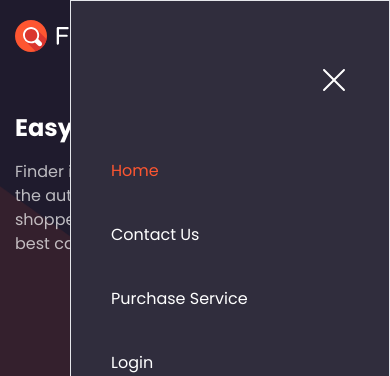
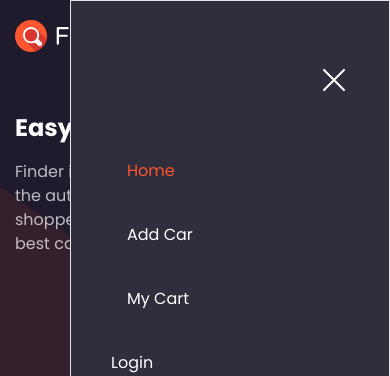
Before and after one commit to sabbirsami/automotive-client-site, a React (Vite) app: page / in a window 390 px wide. Both pictures are taken after a click on the button 347 px from the left and 32 px from the top of the page. Shown: the top 376 px of the page. Built offline with nearby package versions, Linux system fonts and the light colour scheme; no server answers.

Commit message:
responsive done

```diff
--- a/src/components/dashboard/AddCar.jsx
+++ b/src/components/dashboard/AddCar.jsx
@@ -84,8 +84,8 @@ const AddCar = () => {
             <div className=" pb-32 pt-10">
                 <h2 className="text-2xl font-semibold py-6">Add Car</h2>
                 <form className="" onSubmit={handleSubmit}>
-                    <div className="grid grid-cols-3 gap-6">
-                        <div className="">
+                    <div className="grid lg:grid-cols-3 grid-cols-1 lg:gap-6">
+                        <div className="pb-6">
                             <div className="bg-[#282435] p-2 rounded-lg items-center h-96  w-full">
                                 {file ? (
                                     <img
--- a/src/components/navbar/Navbar.jsx
+++ b/src/components/navbar/Navbar.jsx
@@ -95,27 +95,26 @@ const Navbar = () => {
                                         <ul className="flex flex-col items-start gap-y-10">
                                             <li>
                                                 <NavLink
-                                                    className={"pb-3"}
+                                                    className=" p-4"
                                                     to={"/"}
                                                 >
                                                     Home
                                                 </NavLink>
                                             </li>
-
                                             <li>
                                                 <NavLink
-                                                    className={"pb-3"}
-                                                    to={"/contact"}
+                                                    className=" p-4"
+                                                    to={"/add-car"}
                                                 >
-                                                    Contact Us
+                                                    Add Car
                                                 </NavLink>
                                             </li>
                                             <li>
                                                 <NavLink
-                                                    className={"pb-3"}
-                                                    to={"/purchase"}
+                                                    className=" p-4"
+                                                    to={"/cart"}
                                                 >
-                                                    Purchase Service
+                                                    My Cart
                                                 </NavLink>
                                             </li>
                                             <li>
--- a/src/components/products/ProductDetails.jsx
+++ b/src/components/products/ProductDetails.jsx
@@ -79,13 +79,13 @@ const ProductDetails = () => {
                     </ul>
                 </nav>
             </div>
-            <div className="grid grid-cols-5 gap-16">
-                <div className="col-span-3 rounded-lg">
+            <div className="grid lg:grid-cols-5 md:grid-cols-2 grid-cols-1 gap-16">
+                <div className="lg:col-span-3 col-span-1 rounded-lg">
                     <h1 className="text-2xl font-bold pb-6">{name}</h1>
                     <div className=" rounded-lg bg-hero side-opacity bg-cover bg-no-repeat">
                         <img src={img} className=" rounded-lg" alt="" />
                     </div>
-                    <div className="p-10 bg-[#302D3D] rounded-md grid grid-cols-4 gap-4 text-center my-8">
+                    <div className="p-10 bg-[#302D3D] rounded-md grid lg:grid-cols-4 md:grid-cols-2 grid-cols-1 gap-4 text-center my-8">
                         <div className="">
                             <div className="py-2 px-3 mx-auto ">
                                 <img
@@ -136,7 +136,7 @@ const ProductDetails = () => {
                         </div>
                     </div>
                 </div>
-                <div className="col-span-2 ">
+                <div className="lg:col-span-2 col-span-1">
                     <div className="pb-6">
                         <span className="py-1 px-2 bg-blue-500 me-3 rounded-md">
                             new
--- a/src/components/products/Products.jsx
+++ b/src/components/products/Products.jsx
@@ -8,14 +8,14 @@ const Products = () => {
     return (
         <div>
             <div className="container-lg py-16">
-                <div className="carousel w-full h-80 overflow-y-hidden bg-[#302D3D] rounded-lg mb-10">
+                <div className="carousel  w-full md:h-80 h-full overflow-y-hidden bg-[#302D3D] rounded-lg mb-10">
                     <div
                         id="slide1"
                         className="carousel-item relative w-full items-center justify-center"
                     >
-                        <div className="flex justify-between items-center gap-10">
+                        <div className="flex md:flex-row flex-col justify-between items-center md:gap-10 gap-1">
                             <div className="">
-                                <h1 className=" text-5xl ps-8 pb-10">
+                                <h1 className=" md:text-5xl text-2xl ps-8 pb-10">
                                     {" "}
                                     Get 20% off on {brand} cars
                                 </h1>
@@ -34,9 +34,9 @@ const Products = () => {
                         </div>
                     </div>
                     <div id="slide2" className="carousel-item relative w-full">
-                        <div className="flex justify-between items-center">
+                        <div className="flex md:flex-row flex-col md:justify-between justify-center items-center">
                             <div className="col-span-4">
-                                <h1 className=" text-5xl ps-8 pb-10">
+                                <h1 className=" md:text-5xl text-2xl ps-8 pb-10">
                                     {" "}
                                     Best selling {brand} car of the year
                                 </h1>
@@ -55,9 +55,9 @@ const Products = () => {
                         </div>
                     </div>
                     <div id="slide3" className="carousel-item relative w-full">
-                        <div className="flex justify-between items-center">
+                        <div className="flex md:flex-row flex-col justify-between items-center">
                             <div className="col-span-4">
-                                <h1 className=" text-5xl ps-8 pb-10">
+                                <h1 className=" md:text-5xl text-2xl ps-8 pb-10">
                                     {" "}
                                     Get 20% off on {brand} cars
                                 </h1>
@@ -67,7 +67,7 @@ const Products = () => {
                             </div>
                         </div>
                         <div className="absolute flex gap-6 transform -translate-y-1/2 left-5 right-5 bottom-1">
-                            <a href="#slide3" className="btn btn-circle">
+                            <a href="#slide2" className="btn btn-circle">
                                 ❮
                             </a>
                             <a href="#slide1" className="btn btn-circle">
@@ -77,7 +77,7 @@ const Products = () => {
                     </div>
                 </div>
                 <div className="pt-6">
-                    <div className="grid grid-cols-3 gap-10">
+                    <div className="grid lg:grid-cols-3 md:grid-cols-2 grid-cols-1 gap-10">
                         {cars?.map((car) => (
                             <Product key={car._id} car={car}></Product>
                         ))}
```
